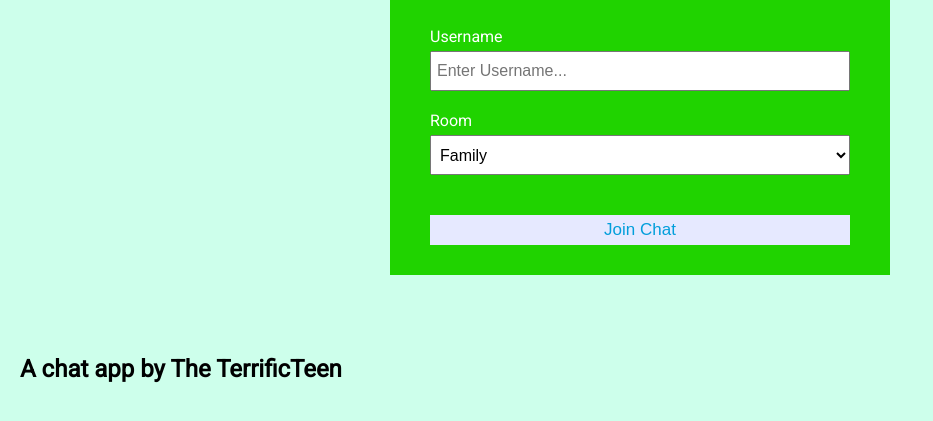
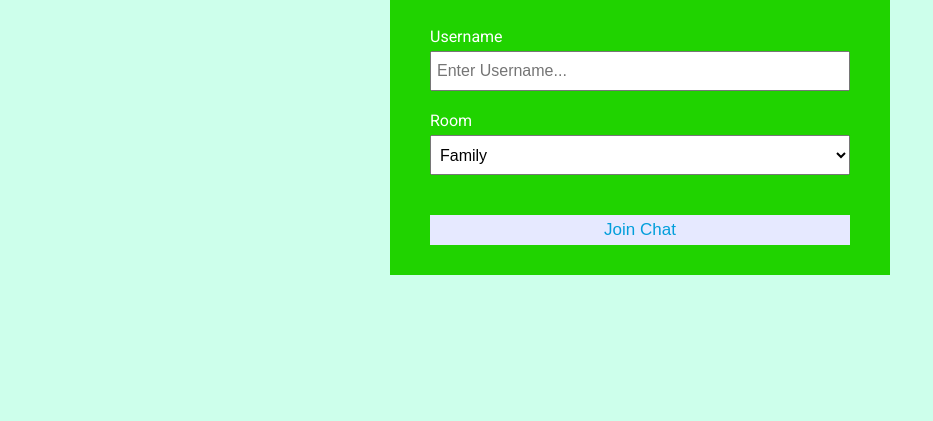
Before and after one commit to CodyGuy20/Chat-Mania, a website: page public/index.html in a window 1280 px wide. Shown: the part 161-582 px from the top of the page, without its empty margins (0-933 px from the left). Drawn offline with Linux system fonts and the light colour scheme.

Commit message:
pre-heroku

```diff
--- a/public/index.html
+++ b/public/index.html
@@ -37,9 +37,7 @@
             </form>
         </main>
     </div>
-    <div>
-    <h2> A chat app by The TerrificTeen </h2>
-    </div>
+
 
 </body>
 
```
